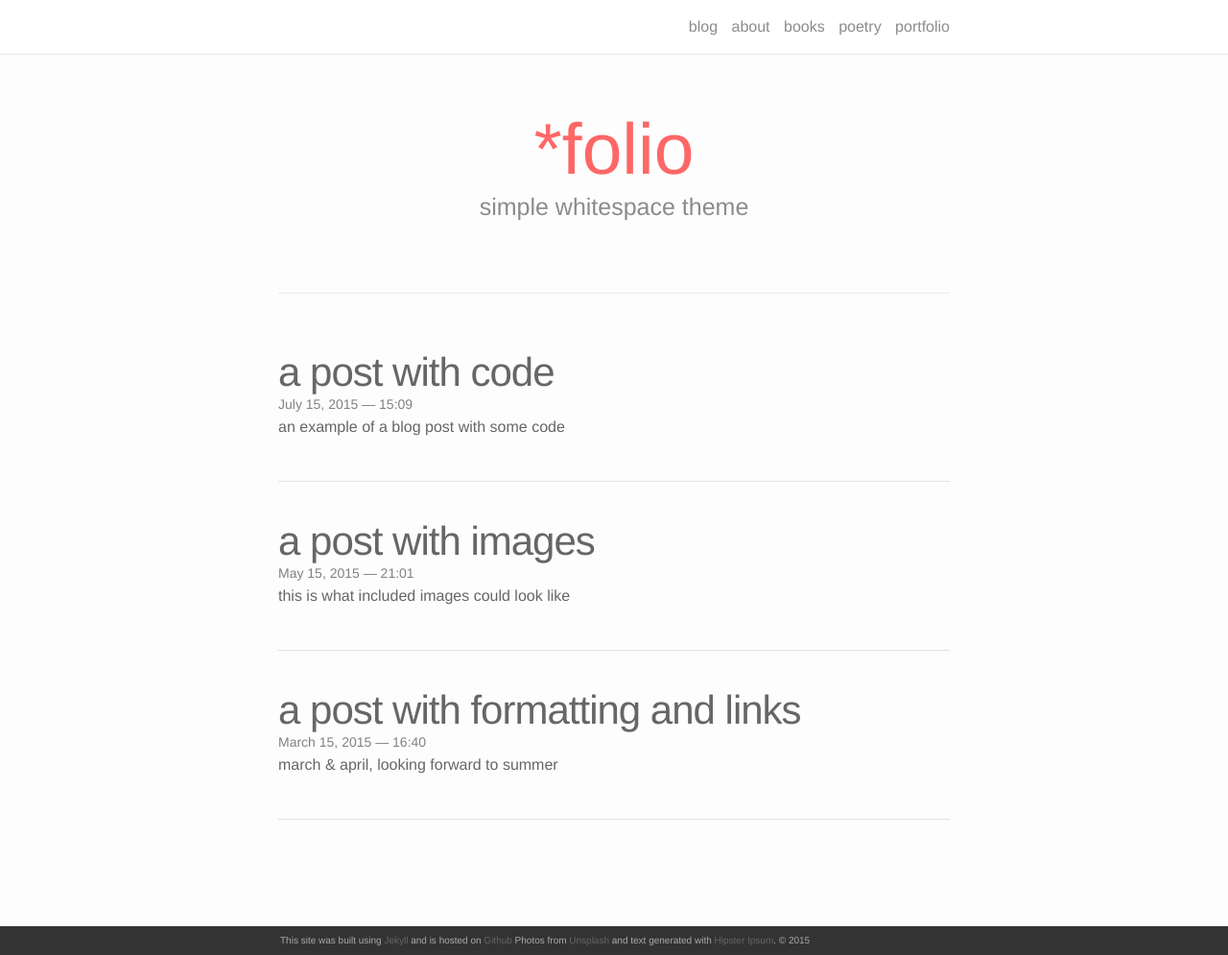
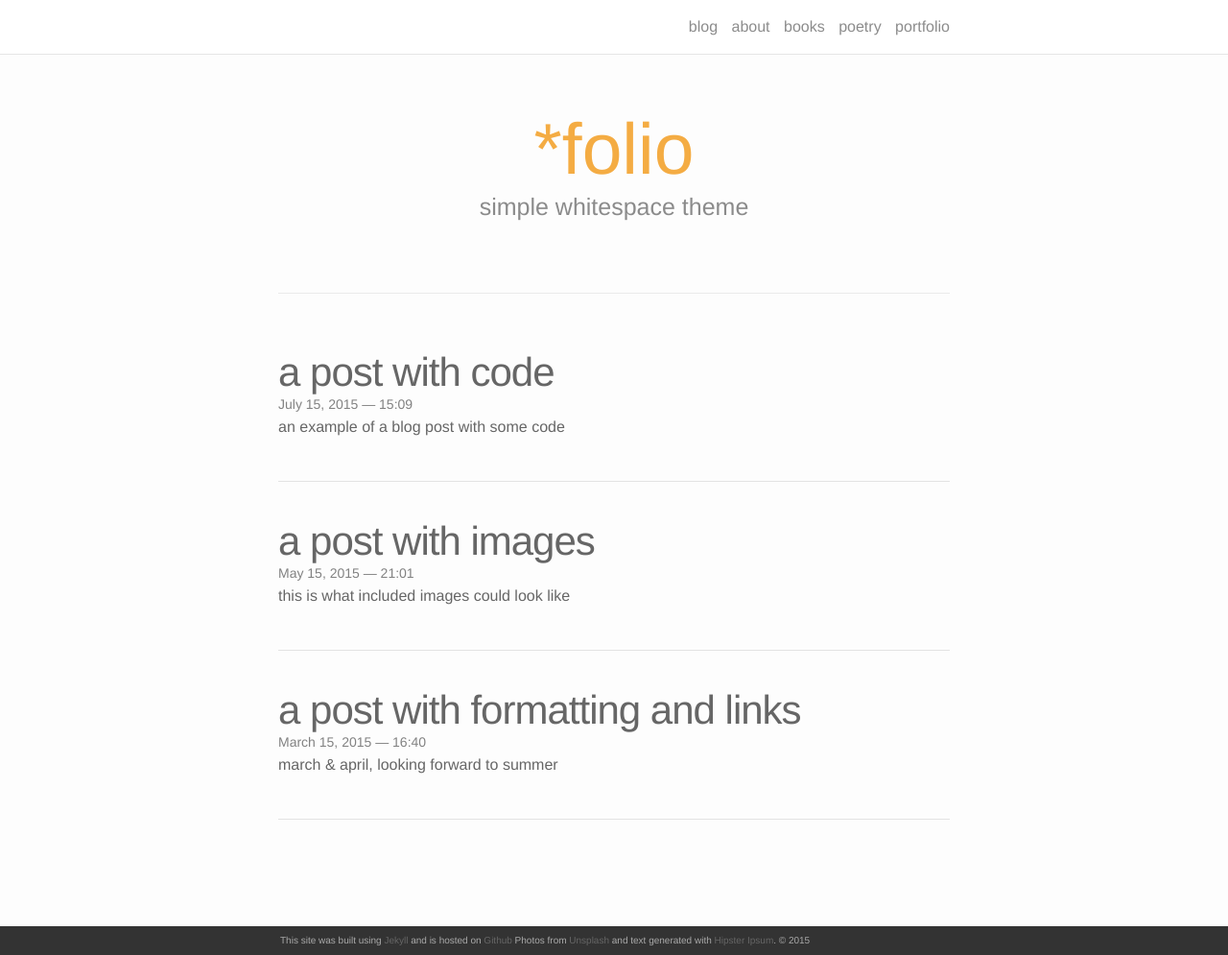
Before and after one commit to foolscaps/foolscaps.github.io, a Jekyll site: the page built from index.html, in a window 1280 px wide and 995 px high. Shown: the whole window at 96% size. Built offline with Jekyll 4.4.1, drawn with Linux system fonts in a browser that asks for light colours; nearby versions of some CDN libraries; the list of posts is cut into pages by our own code.

Commit message:
Update _base.scss

```diff
--- a/_sass/_base.scss
+++ b/_sass/_base.scss
@@ -37,7 +37,7 @@ $grey-color-light: #ddd;  /* navigation bar border */
 $text-color:     #666;
 
 /* Set theme color *************************/
-$theme-color:   $red;
+$theme-color:   $orange;
 
 
 /************************************************************/
```
